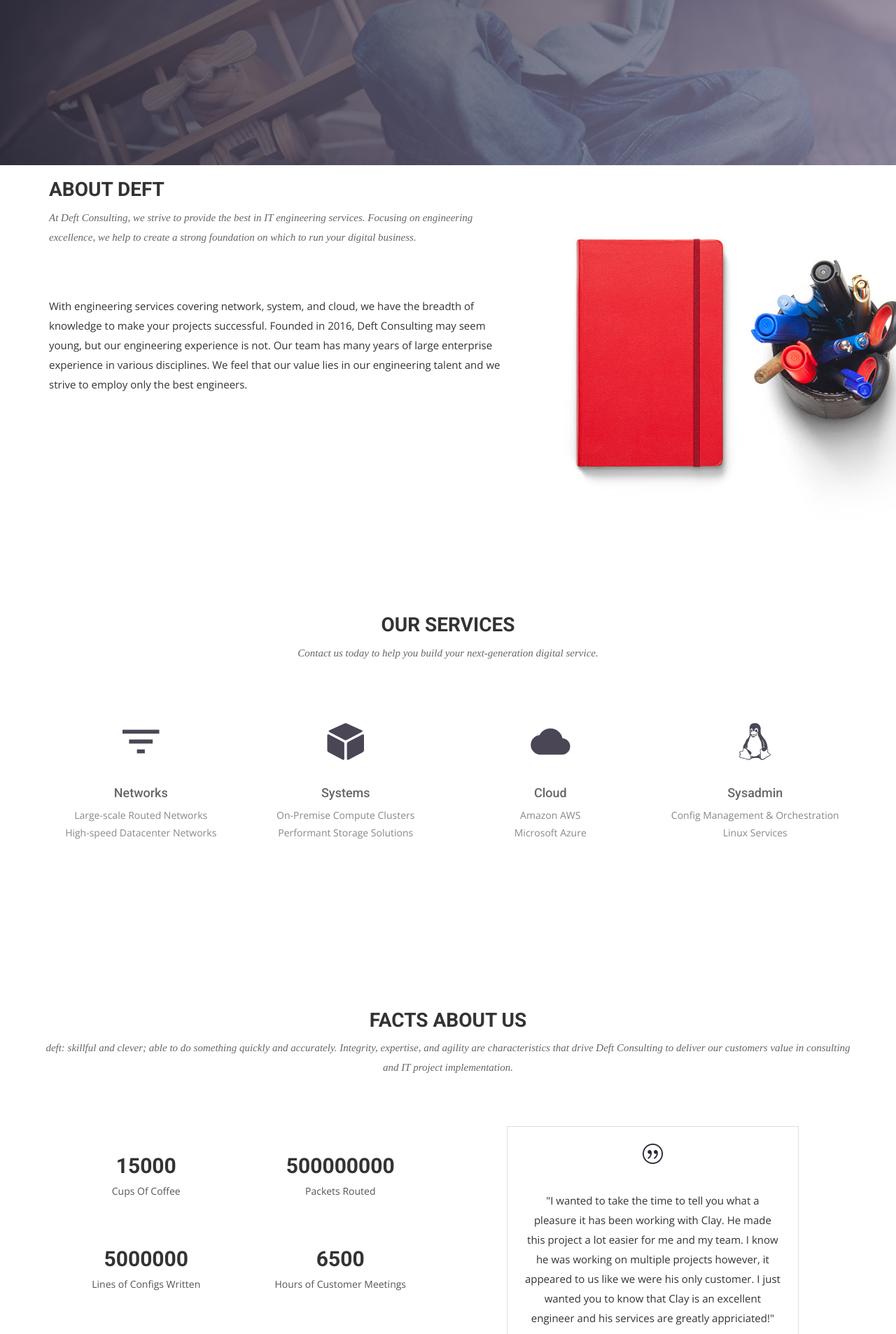
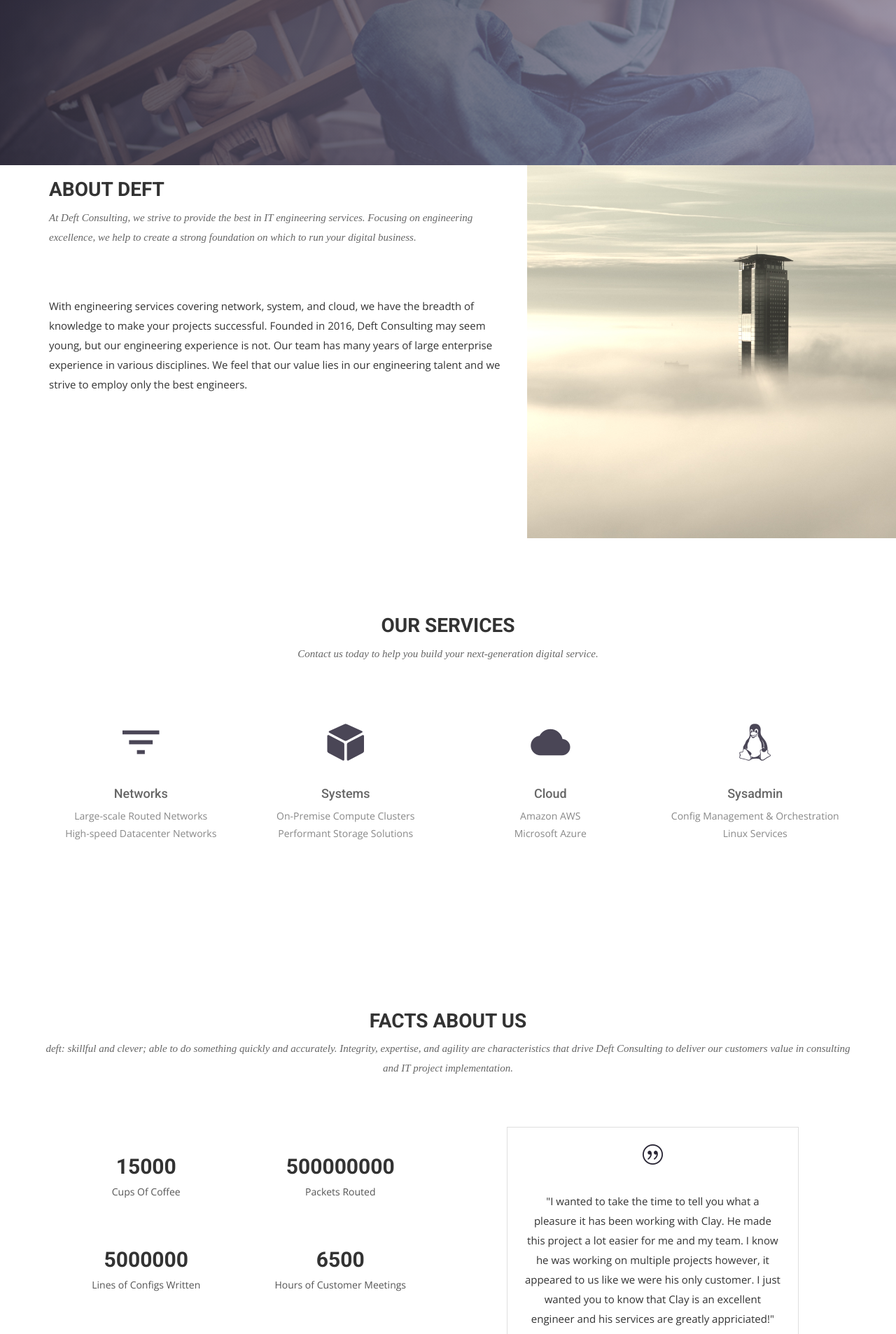
Before and after one commit to deftconsulting/deftconsulting.github.io, a Jekyll site: the page built from index.html, in a window 1280 px wide. Shown: the part 659-2565 px from the top of the page at 70% size. Built offline with Jekyll 4.4.1, drawn with Linux system fonts in a browser that asks for light colours; nearby versions of some CDN libraries; some web fonts are replaced.

Commit message:
changed images on index

```diff
--- a/index.html
+++ b/index.html
@@ -32,7 +32,7 @@ permalink: /
       </div><!-- .col-md-7 close -->
       <div class="col-md-5 col-sm-12">
         <div class="block">
-          <img src="img/wrapper-img.png" alt="Img">
+          <img src="img/building-clouds-cropped.jpg" alt="building in clouds">
         </div>
       </div><!-- .col-md-5 close -->
     </div>
```
Also changed, not shown: img/building-clouds-cropped.jpg (added), 2 other files.
